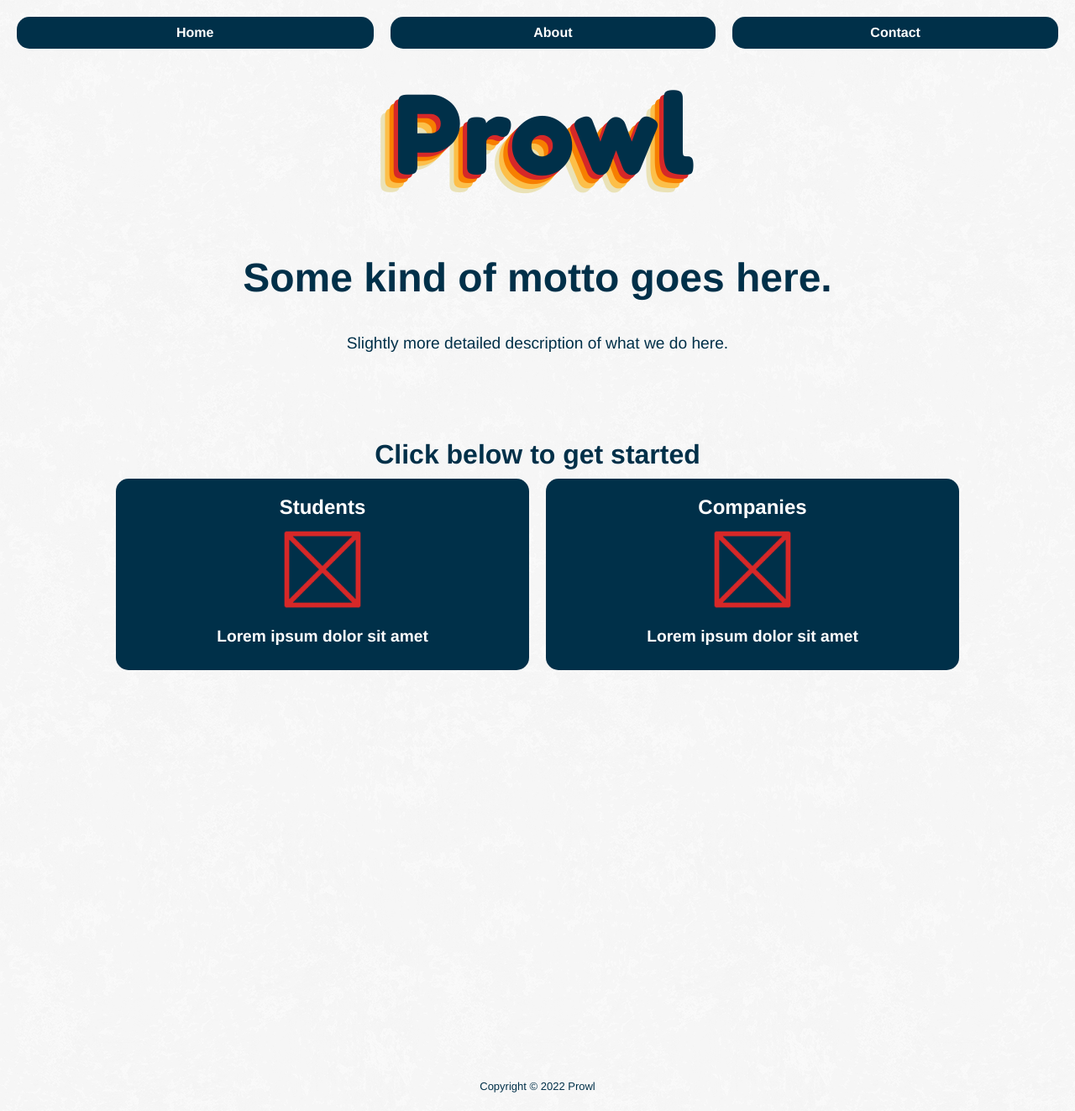
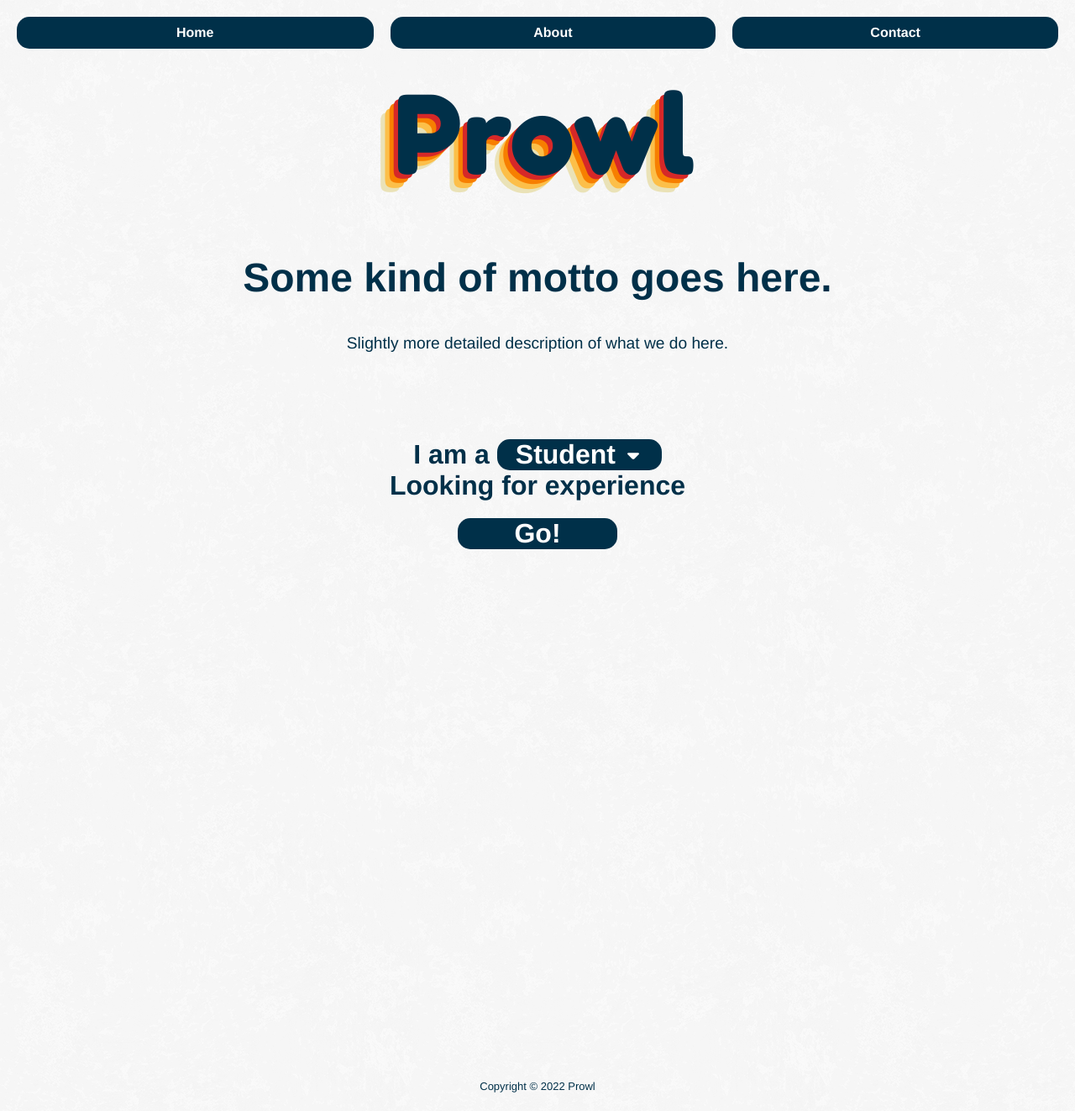
Before and after one commit to magma-recruiting/website, a Jekyll site: the page built from index.html, in a window 1280 px wide. Shown: the whole page at 84% size. Built offline with Jekyll 4.4.1, drawn with Linux system fonts in a browser that asks for light colours.

Commit message:
* Replaced party choice with student/company picker

```diff
--- a/_sass/home.scss
+++ b/_sass/home.scss
@@ -12,35 +12,34 @@
   font-size: 2rem;
   margin-bottom: 0;
   margin-top: 10%;
-}
+  height: 40px;
 
-#party-choice {
-  display: flex;
+  #call-to-action-toggle {
+	display: inline-block;
+	background-color: $accent-color;
+	padding: 0 20px;
+	border-radius: 15px;
+	text-decoration: none;
+	width: 156px;
+	transition: width 0.2s;
 
-  a {
-	@include multi-shadow;
-	margin: 10px;
-	display: block;
-
-	* {
+	> * {
 	  color: white;
 	}
 
-	h2 {
-	  text-align: center;
-	  margin: 10px;
-	}
-
 	img {
-	  margin-left: auto;
-	  margin-right: auto;
-	  display: block;
-	  height: 100px;
-	  width: 100px;
-	}
-
-	p {
-	  text-align: center;
+	  filter: brightness(100);
+	  display: inline;
+	  vertical-align: middle;
+	  transition: rotate 0.2s;
 	}
   }
 }
+
+#call-to-action-go {
+  @include multi-shadow;
+  display: inline-block;
+  width: 150px;
+  padding: 0 20px;
+  margin-top: 20px;
+}
--- /dev/null
+++ b/assets/scripts/callToActionButton.js
@@ -0,0 +1,21 @@
+---
+---
+const toggle = () => {
+	if (document.getElementById("call-to-action-word").innerText === "Student") {
+		document.getElementById("call-to-action-chevron").style.rotate = "-180deg";
+		document.getElementById("call-to-action").children[0].style.width = "195px";
+		document.getElementById("call-to-action-looking-for").innerText = "good students";
+		document.getElementById("call-to-action-go").href = "javascript:delay('{{ '/companies' | relative_url }}')";
+
+		setTimeout( function() {
+			document.getElementById("call-to-action-word").innerText = "Company";
+		}, 80 );
+	}
+	else {
+		document.getElementById("call-to-action-word").innerText = "Student";
+		document.getElementById("call-to-action-looking-for").innerText = "experience";
+		document.getElementById("call-to-action-chevron").style.rotate = "0deg";
+		document.getElementById("call-to-action").children[0].style.width = "156px";
+		document.getElementById("call-to-action-go").href = "javascript:delay('{{ '/students' | relative_url }}')";
+	}
+}
--- a/index.html
+++ b/index.html
@@ -1,19 +1,18 @@
 ---
 title: Home
 layout: default
+scripts:
+  - callToActionButton.js
 ---
 <h2 id="motto">Some kind of motto goes here.</h2>
 <p id="description">Slightly more detailed description of what we do here.</p>
-<h3 id="call-to-action">Click below to get started</h3>
-<div id="party-choice">
-	<a href="javascript:delay('{{ '/students' | relative_url }}')">
-		<h2>Students</h2>
-		<img src="{{ '/assets/images/placeholder.webp' | relative_url }}" alt="">
-		<p>Lorem ipsum dolor sit amet</p>
-	</a>
-	<a href="javascript:delay('{{ '/companies' | relative_url }}')">
-		<h2>Companies</h2>
-		<img src="{{ '/assets/images/placeholder.webp' | relative_url }}" alt="">
-		<p>Lorem ipsum dolor sit amet</p>
-	</a>
-</div>
+<h3 id="call-to-action">
+  I am a <a id="call-to-action-toggle" href="javascript:toggle()">
+    <span id="call-to-action-word">Student</span>
+    <img id="call-to-action-chevron" src="{{ '/assets/images/iconsax/arrow-down.svg' | relative_url }}" alt="">
+  </a>
+  <br>
+  Looking for <span id="call-to-action-looking-for">experience</span>
+  <br>
+  <a id="call-to-action-go" href="javascript:delay('{{ '/students' | relative_url }}')">Go!</a>
+</h3>
```
Also changed, not shown: assets/images/iconsax/arrow-down.svg (added).
